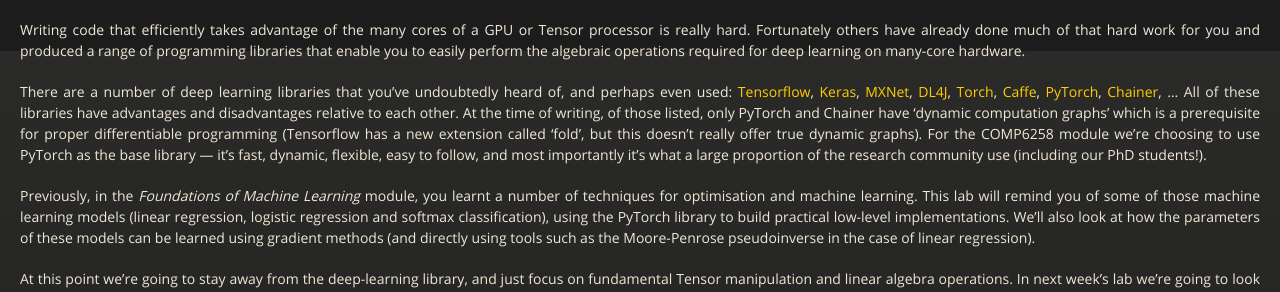
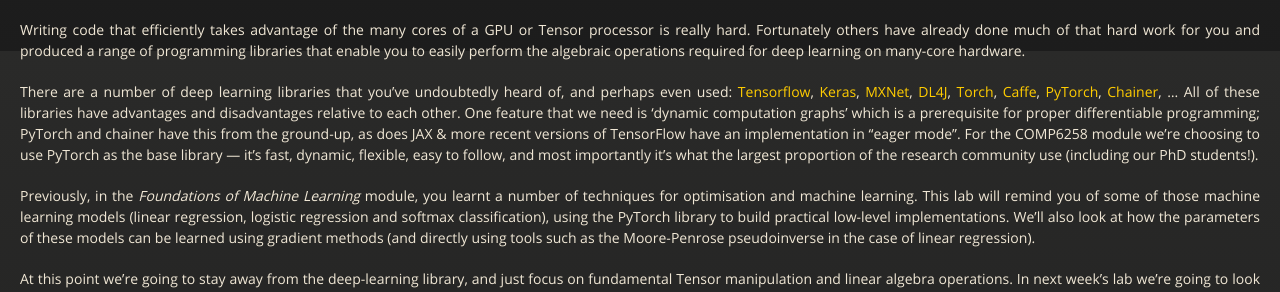
Before and after one commit to ecs-vlc/COMP6258, a Jekyll site: the page built from docs/labs/lab1/index.md, in a window 1280 px wide. Shown: the part 849-1141 px from the top of the page. Built offline with Jekyll 4.4.1, drawn with Linux system fonts in a browser that asks for light colours; nearby versions of some CDN libraries.

Commit message:
Update index.md

```diff
--- a/docs/labs/lab1/index.md
+++ b/docs/labs/lab1/index.md
@@ -28,7 +28,7 @@
 Writing code that efficiently takes advantage of the many cores of a GPU or Tensor processor is really hard. Fortunately others have already done much of that hard work for you and produced a range of programming libraries that enable you to easily perform the algebraic operations required for deep learning on many-core hardware.
 
 There are a number of deep learning libraries that you've undoubtedly heard of, and perhaps even used: [Tensorflow](http://tensorflow.org), [Keras](http://keras.org), [MXNet](https://mxnet.incubator.apache.org), [DL4J](https://deeplearning4j.org), [Torch](http://torch.ch), [Caffe](https://caffe2.ai), [PyTorch](http://pytorch.org), [Chainer](https://chainer.org), ...
-All of these libraries have advantages and disadvantages relative to each other. At the time of writing, of those listed, only PyTorch and Chainer have 'dynamic computation graphs' which is a prerequisite for proper differentiable programming (Tensorflow has a new extension called 'fold', but this doesn't really offer true dynamic graphs). For the COMP6258 module we're choosing to use PyTorch as the base library --- it's fast, dynamic, flexible, easy to follow, and most importantly it's what a large proportion of the research community use (including our PhD students!).
+All of these libraries have advantages and disadvantages relative to each other. One feature that we need is 'dynamic computation graphs' which is a prerequisite for proper differentiable programming; PyTorch and chainer have this from the ground-up, as does JAX & more recent versions of TensorFlow have an implementation in "eager mode". For the COMP6258 module we're choosing to use PyTorch as the base library --- it's fast, dynamic, flexible, easy to follow, and most importantly it's what the largest proportion of the research community use (including our PhD students!).
 
 Previously, in the _Foundations of Machine Learning_ module, you learnt a number of techniques for optimisation and machine learning. This lab will remind you of some of those machine learning models (linear regression, logistic regression and softmax classification), using the PyTorch library to build practical low-level implementations. We'll also look at how the parameters of these models can be learned using gradient methods (and directly using tools such as the Moore-Penrose pseudoinverse in the case of linear regression).
 
```
